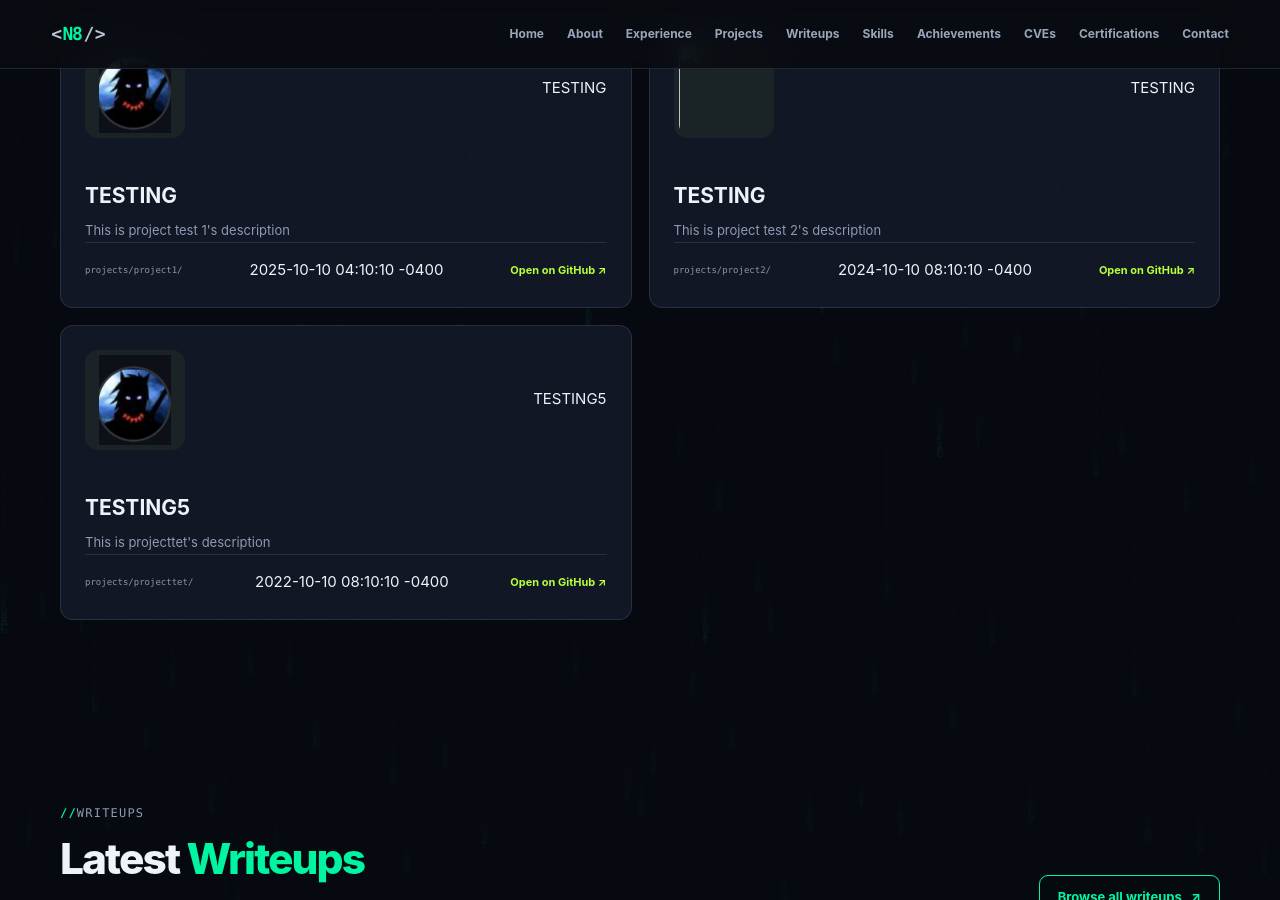
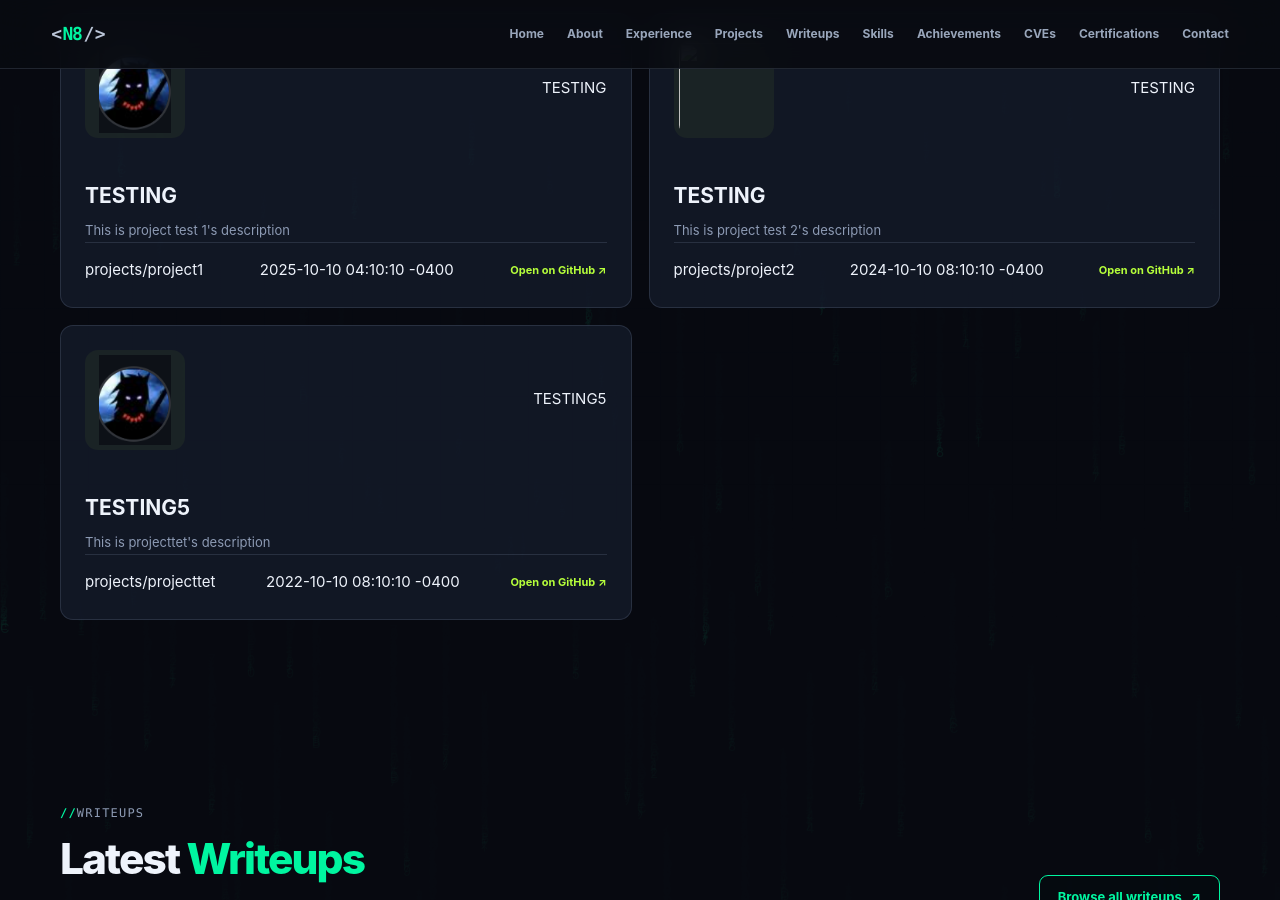
Before and after one commit to Ningen820/Ningen820.github.io, a Jekyll site: the page built from index.html, in a window 1280 px wide and 900 px high, scrolled down 3744 px. Built offline with Jekyll 4.4.1, drawn with Linux system fonts in a browser that asks for light colours.

Commit message:
Update index.html

```diff
--- a/index.html
+++ b/index.html
@@ -109,7 +109,7 @@
         <span>{{ project.title | escape }}</span>
       </div>
       <h3>{{ project.title | escape }}</h3><p>{{ project.description | escape }}</p>
-      <div class="project-card-foot"><span class="project-folder">projects/{{ project.redirect_folder }}/</span><span>{{ project.date }}</span><span class="project-open">Open on GitHub ↗</span></div>
+      <div class="project-card-foot"><span>projects/{{ project.redirect_folder }}</span><span>{{ project.date }}</span><span class="project-open">Open on GitHub ↗</span></div>
     </a>
     {% endfor %}
   </div>
```
